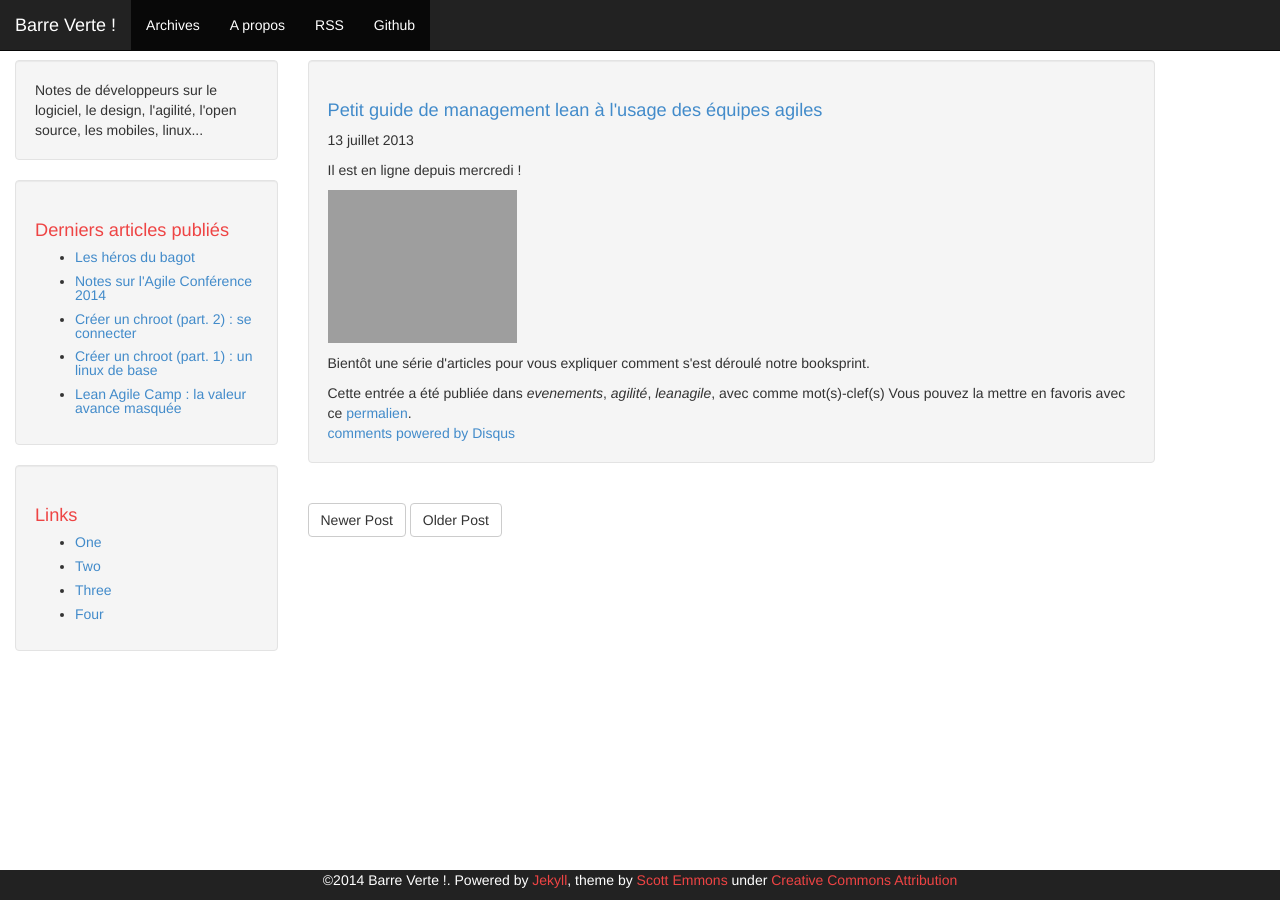
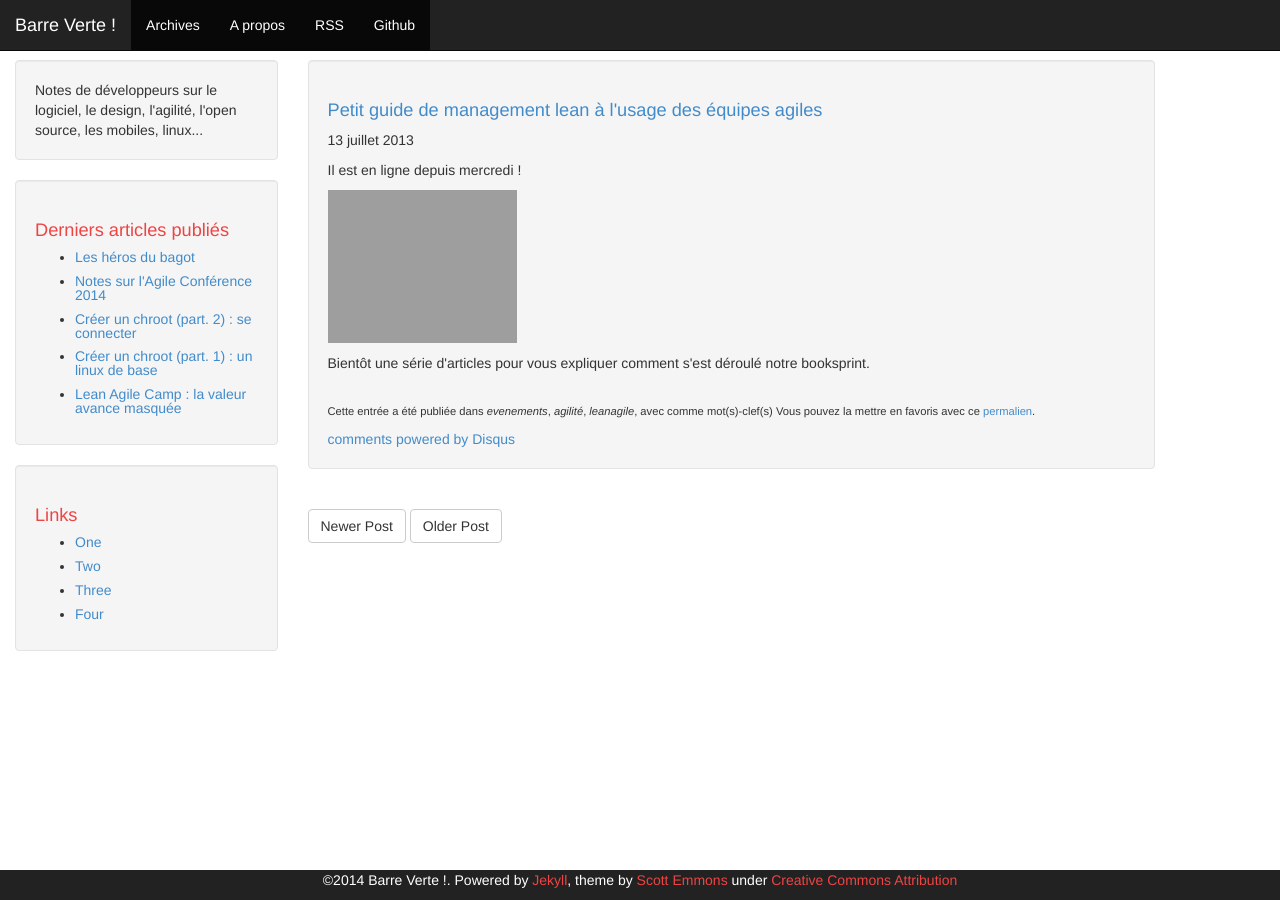
Before and after one commit to MichaelBitard/barreverte.github.io, a Jekyll site: the page built from _posts/2013-07-13-petit-guide-de-management-lean-a-lusage-des-equipes-agiles.markdown, in a window 1280 px wide. Built offline with Jekyll 4.4.1, drawn with Linux system fonts in a browser that asks for light colours; Markdown is read by kramdown in place of the engine named in the settings; comment, search, counter and statistics services are not loaded.

Commit message:
layout de post : un peu d'espace en bout de post. #14

```diff
--- a/_layouts/post.html
+++ b/_layouts/post.html
@@ -34,7 +34,7 @@
             <div class="post-content">
             {{ content }}
             </div>
-            <div class="">
+            <div class="end_of_post">
               Cette entrée a été publiée dans
               {% for category in page.categories %}
                 <em>{{ category }}</em>,
--- a/css/theme.css
+++ b/css/theme.css
@@ -49,3 +49,13 @@
 .author a {
     color: #ee4444;
 }
+
+.end_of_post {
+    margin-top: 30px;
+    font-size: 0.8em;
+    font-color: #ee4444;
+}
+
+#disqus_thread {
+    margin-top: 10px;
+}
```
